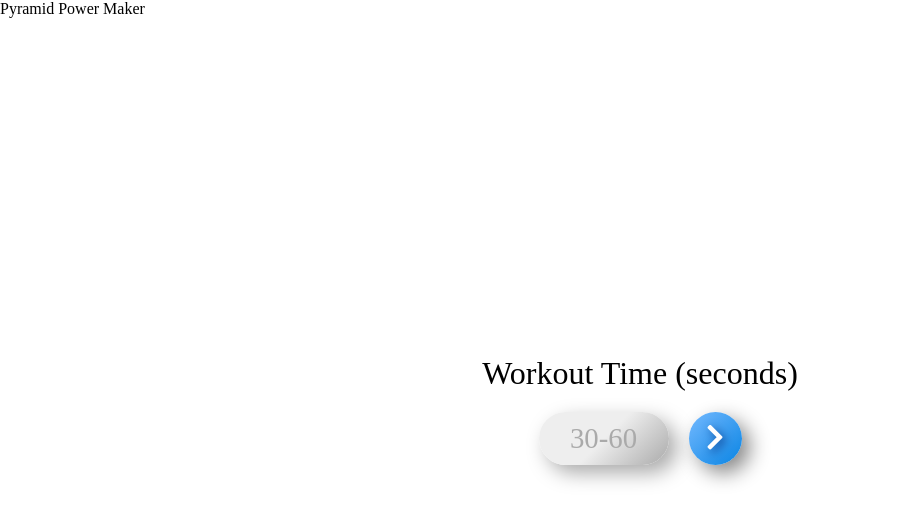
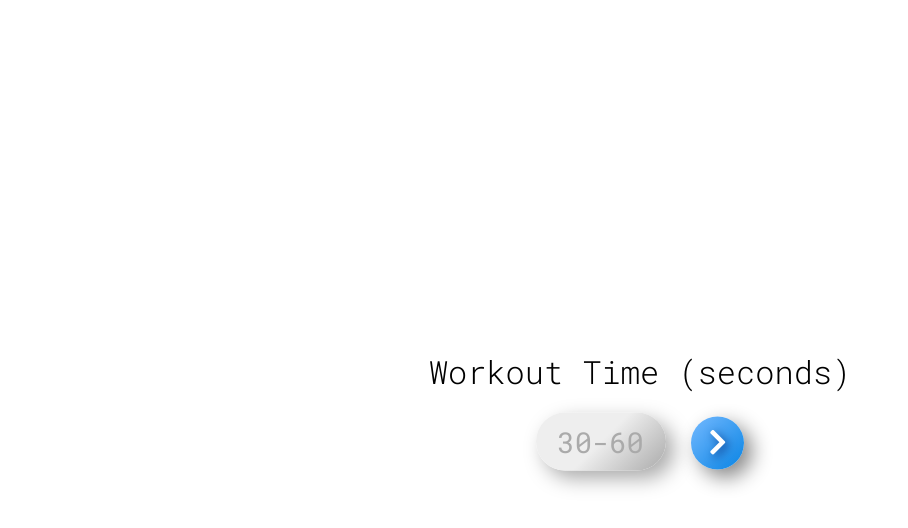
Before and after one commit to BraydenTW/workout-maker, a plain HTML site: page index.html in a window 1280 px wide. Shown: the whole page, without its empty margins (0-908 px from the left). Drawn offline with Linux system fonts and the light colour scheme.

Commit message:
Removed header and added audio mp3 timer sound

```diff
--- a/index.html
+++ b/index.html
@@ -5,11 +5,10 @@
     <meta name="viewport" content="width=device-width, initial-scale=1">
     <title>Pyramid Power Workout Maker</title>
     <link rel="stylesheet" href="./css/main.css">
-    <link href="https://fonts.googleapis.com/css?family=Rubik:300,400,500,600,700,800,900&display=swap" rel="stylesheet">
+    <link href="https://fonts.googleapis.com/css?family=Montserrat:700,800,900|Roboto+Mono:100,300,400,500,700&display=swap" rel="stylesheet">
     <link rel="stylesheet" href="https://cdnjs.cloudflare.com/ajax/libs/font-awesome/5.12.1/css/all.min.css">
 </head>
 <body>
-    <div class="main-title">Pyramid Power Maker</div>
     <div class="presets">
         <div class="presets-slide">
             <div class="presets-title">
@@ -57,6 +56,7 @@
             </div>
         </div>
     </div>
+    <audio class="timer-alert" src="./audio/timerDone.mp3"></audio>
     <script src="./js/presets.js"></script>
     <script src="./js/timer.js"></script>
 </body>
```
